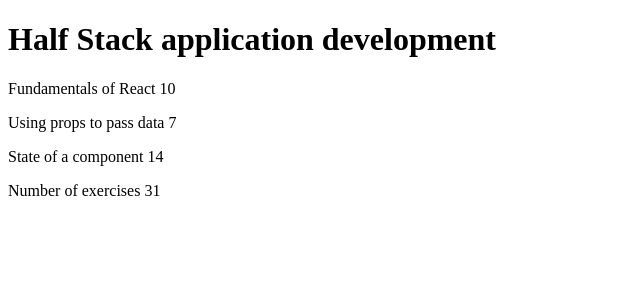
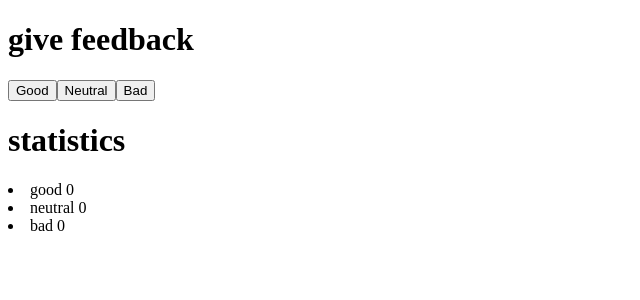
Before and after one commit to FourLorn/fullstack_open, a React (Vite) app in the folder part1/: page / in a window 1280 px wide. Shown: the top 300 px of the page, without its empty margins (0-640 px from the left). Built offline with nearby package versions, Linux system fonts and the light colour scheme.

Commit message:
part 1.6

```diff
--- a/part1/src/App.jsx
+++ b/part1/src/App.jsx
@@ -1,66 +1,46 @@
+import { useState } from 'react'
+
+const Header = (props) => <div>
+      <h1>{props.title}</h1>
+    </div>
+
+const Button = ({ onClick, text }) => <button onClick={onClick}>{text}</button>
+
+const Stats = (props) => <div>
+  <li>
+      {props.text} {props.number}
+  </li>
+</div>
+
 const App = () => {
-const course = {
-    name: 'Half Stack application development',
-    parts: [
-      {
-        name: 'Fundamentals of React',
-        exercises: 10
-      },
-      {
-        name: 'Using props to pass data',
-        exercises: 7
-      },
-      {
-        name: 'State of a component',
-        exercises: 14
-      }
-    ]
+  // save clicks of each button to its own state
+  const [good, setGood] = useState(0)
+  const [neutral, setNeutral] = useState(0)
+  const [bad, setBad] = useState(0)
+
+  const handleGoodClick = () => {
+    setGood(good + 1)
   }
 
-  const Header = (props) => {
-  console.log(props.course.name)
-  console.log(props.course.parts[0].name)
-  console.log(props.course.parts[0].exercises + props.course.parts[1].exercises
-  + props.course.parts[2].exercises)
-  return (
-    <div>
-      <h1>{props.course.name}</h1>
-    </div>
-  )
-}
+  const handleNeutralClick = () => {
+    setNeutral(neutral + 1)
+  }
 
-const Part = (props) => {
-  return (
-    <div>
-      <p>{props.part} {props.exercise}</p>
-    </div>
-  )
-}
+  const handleBadClick = () => {
+    setBad(bad + 1)
+  }
 
-const Content = (props) => {
-  return (
-    <div>
-      <Part part={props.course.parts[0].name} exercise={props.course.parts[0].exercises}/>
-      <Part part={props.course.parts[1].name} exercise={props.course.parts[1].exercises}/>
-      <Part part={props.course.parts[2].name} exercise={props.course.parts[2].exercises}/>
-    </div>
-  )
-}
-
-const Total = (props) => {
-  return (
-    <div>
-      <p>Number of exercises {props.course.parts[0].exercises + props.course.parts[1].exercises
-  + props.course.parts[2].exercises}</p>
-    </div>
-  )
-}
 
   return (
     <div>
-      <Header course={course} />
-      <Content course={course} />
-      <Total course={course} />
+      <Header title="give feedback"/>
+      <Button onClick={handleGoodClick} text="Good"/>
+      <Button onClick={handleNeutralClick} text="Neutral" />
+      <Button onClick={handleBadClick} text="Bad" />
+      <Header title="statistics"/>
+      <Stats text="good" number={good} />
+      <Stats text="neutral" number={neutral} />
+      <Stats text="bad" number={bad} />
     </div>
   )
 }
```
